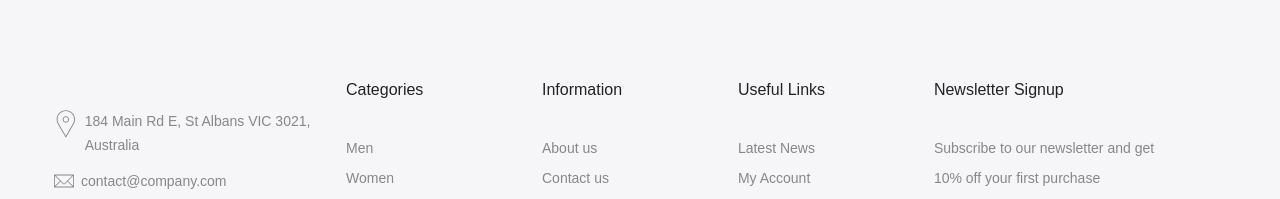
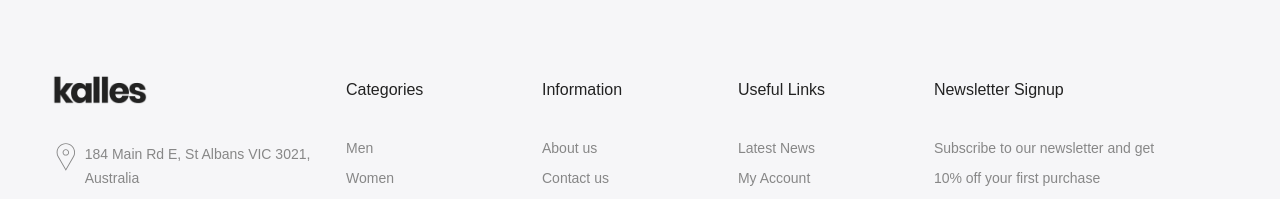
Before and after one commit to maryam-arshad/footers, a plain HTML site: page index.html in a window 1280 px wide. Shown: the top 199 px of the page. Drawn offline with nearby package versions, Linux system fonts and the light colour scheme.

Commit message:
rejigiet

```diff
--- a/index.html
+++ b/index.html
@@ -17,7 +17,7 @@
                     <div class="mid-1">
                     <div class="kal">
                        <div class="img">
-      <!-- <img src="img/kalles_dfd5281d-5781-4a84-822c-ddb5bece91a7.webp" alt=""> -->
+      <img src="img/kalles_dfd5281d-5781-4a84-822c-ddb5bece91a7.webp" alt="">
                        </div>
     <div class="address">
     <p>
```
